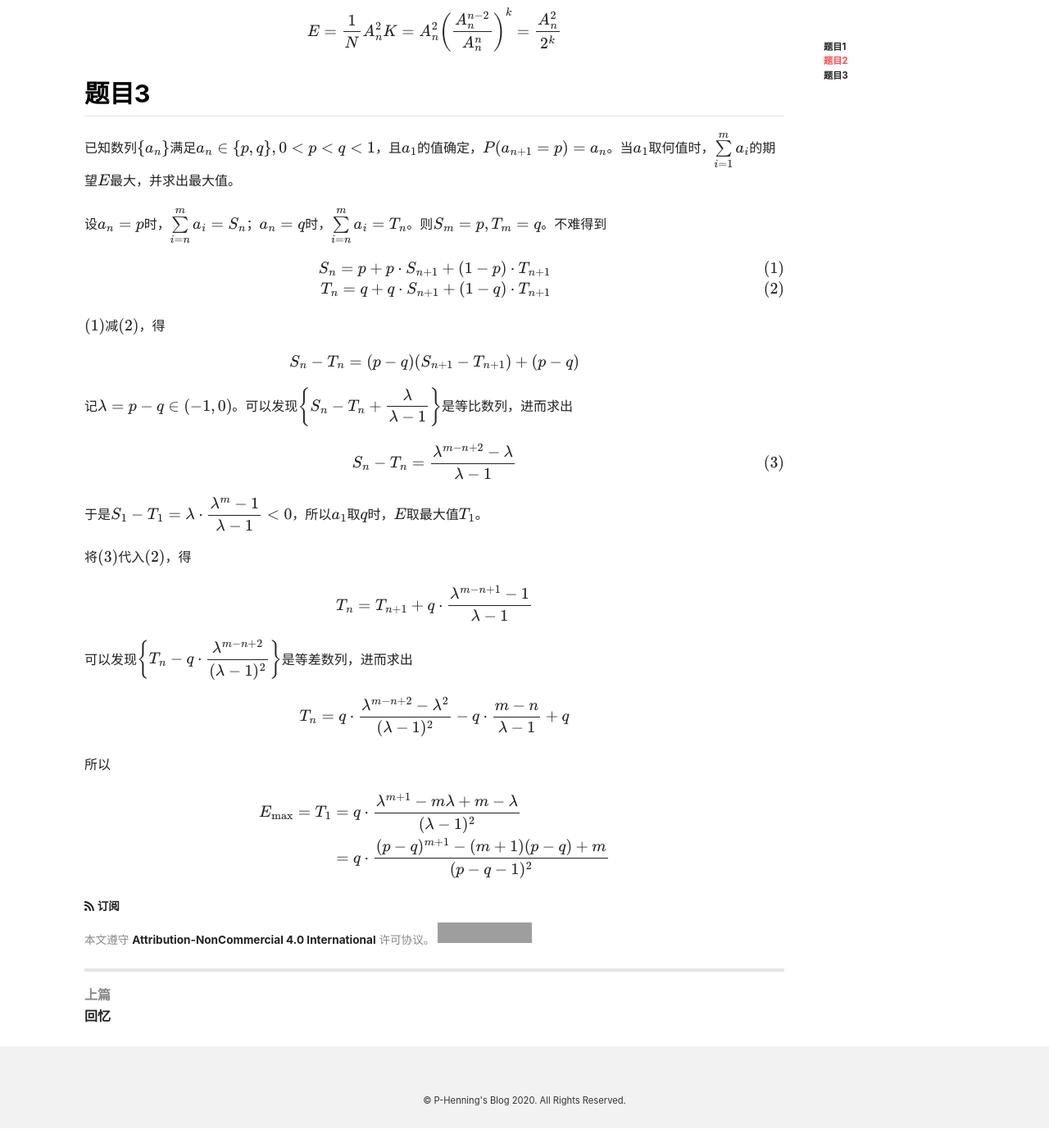
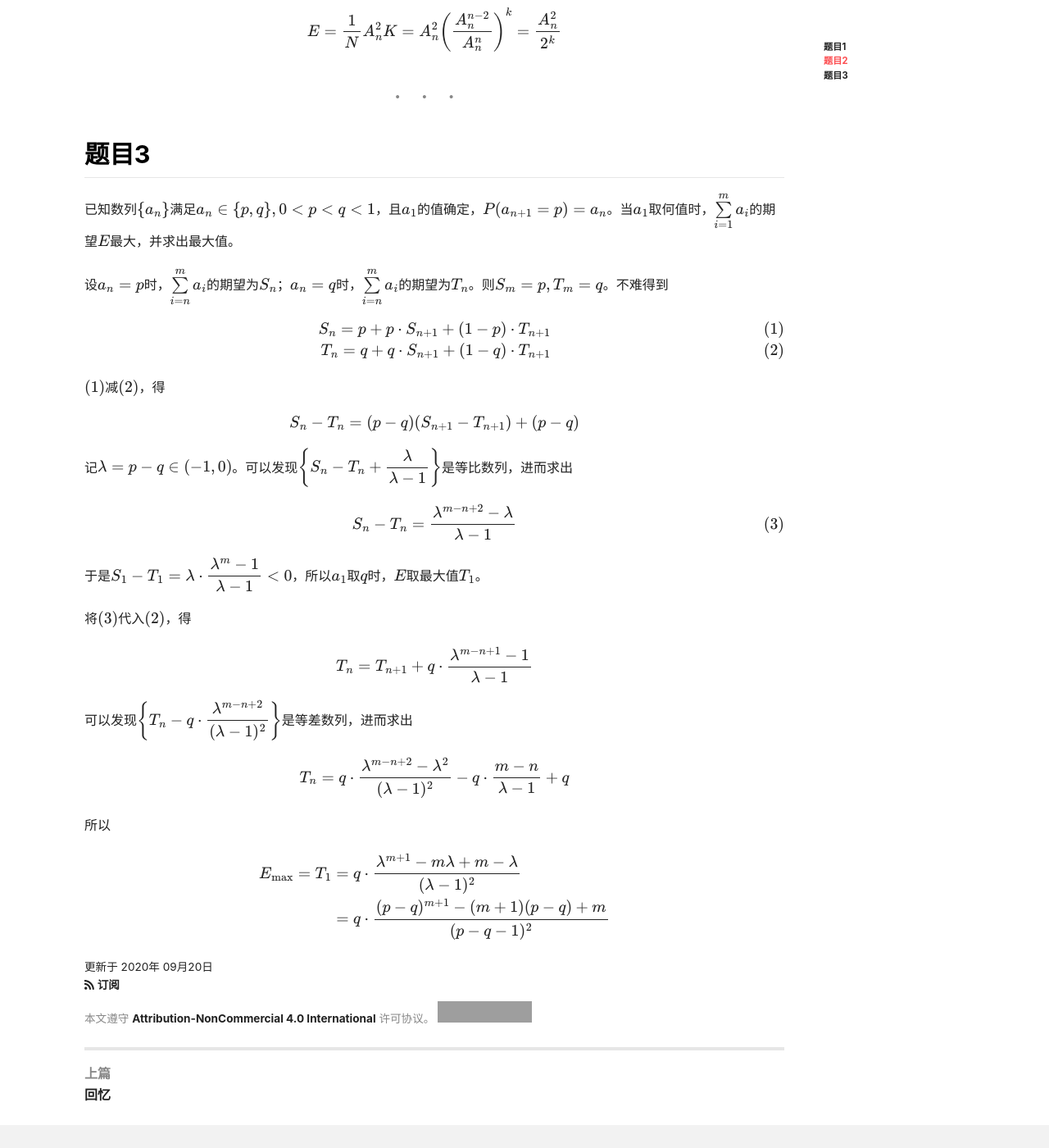
Before and after one commit to P-Henning/P-Henning.github.io, a Jekyll site: the page built from _posts/2020-08-28-problem.md, in a window 1280 px wide and 1400 px high, scrolled down 2015 px. Shown: the whole window at 82% size. Built offline with Jekyll 4.4.1, drawn with Linux system fonts in a browser that asks for light colours; nearby versions of some CDN libraries; formulas are drawn with MathJax 3; comment, search, counter and statistics services are not loaded; before the commit the page ends 3391 px from its top, so only the background shows below that; grey boxes are pictures that could not be loaded.

Commit message:
Update 2020-08-28-problem.md

```diff
--- a/_posts/2020-08-28-problem.md
+++ b/_posts/2020-08-28-problem.md
@@ -1,6 +1,7 @@
 ---
 title: 奇怪的题目增加了！
 author: P-Henning
+modify_date: 2020-09-20
 permalink: /problem
 key: problem
 tags: [数学]
@@ -65,11 +66,13 @@ $$E=\dfrac 1N\sum_{c=1}^{A_n^2}\left(\sum_{r=1}^N M_{r,c}\right)$$
 
 $$E=\dfrac 1N A_n^2K=A_n^2\left(\dfrac{A_n^{n-2}}{A_n^n}\right)^k=\dfrac{A_n^2}{2^k}$$
 
+---
+
 ## 题目3
 
 已知数列$\lbrace a_n\rbrace$满足$a_n\in\lbrace p,q\rbrace,0<p<q<1$，且$a_1$的值确定，$P(a_{n+1}=p)=a_n$。当$a_1$取何值时，$\sum\limits_{i=1}^ma_i$的期望$E$最大，并求出最大值。
 
-设$a_n=p$时，$\sum\limits_{i=n}^ma_i=S_n$；$a_n=q$时，$\sum\limits_{i=n}^ma_i=T_n$。则$S_m=p,T_m=q$。不难得到
+设$a_n=p$时，$\sum\limits_{i=n}^ma_i$的期望为$S_n$；$a_n=q$时，$\sum\limits_{i=n}^ma_i$的期望为$T_n$。则$S_m=p,T_m=q$。不难得到
 
 $$\begin{align}
 S_n=p+p\cdot S_{n+1}+(1-p)\cdot T_{n+1}\tag 1\\
```
Also changed, not shown: other parts of _posts/2020-08-28-problem.md (+1 -1 lines).
